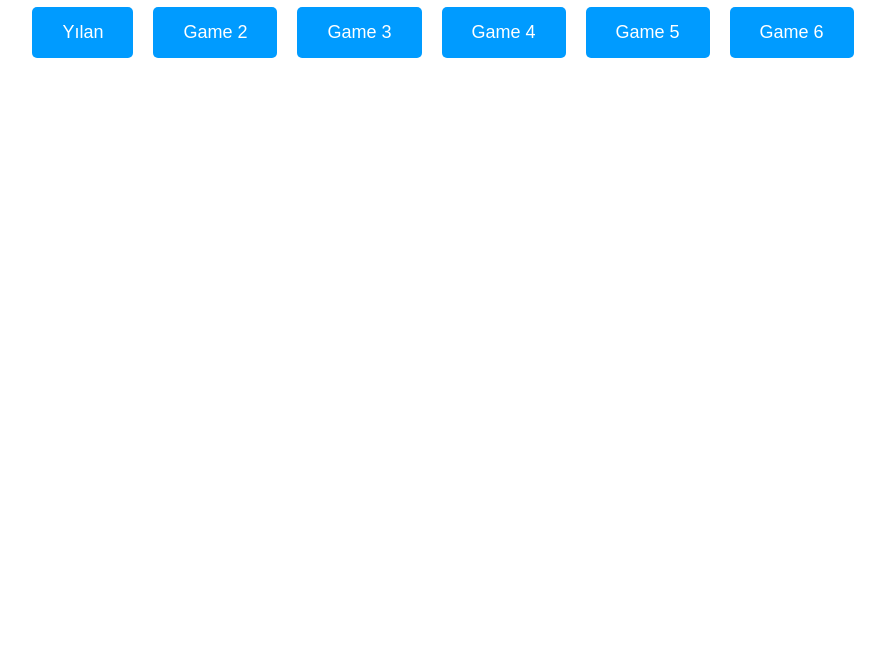
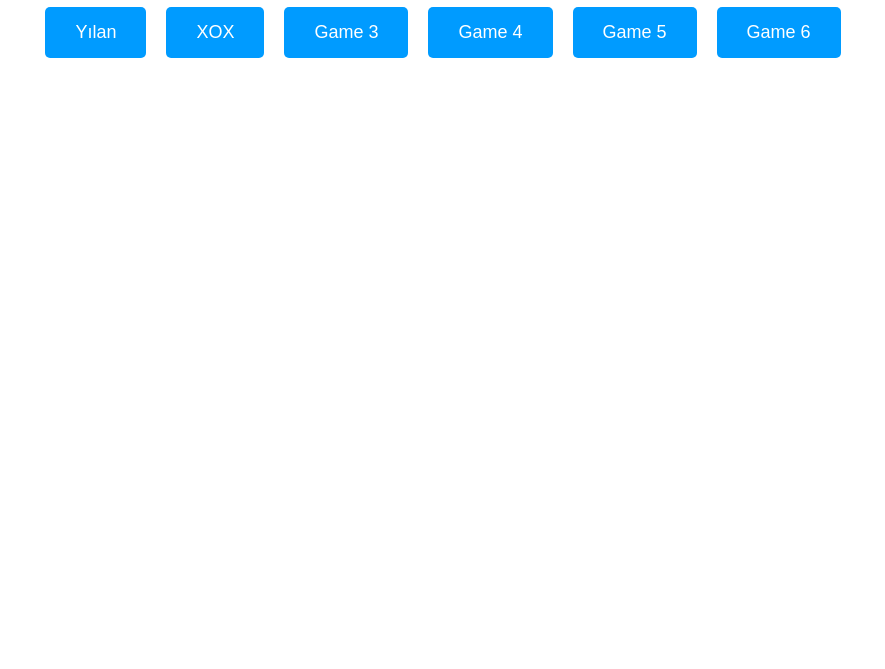
Before and after one commit to pfaloyun/pfaloyun.github.io, a plain HTML site: page index.html in a window 1280 px wide. Shown: the part 131-800 px from the top of the page, without its empty margins (197-1082 px from the left). Drawn offline with Linux system fonts and the light colour scheme.

Commit message:
Update index.html

```diff
--- a/index.html
+++ b/index.html
@@ -39,7 +39,7 @@
     <h1>PFAL Akıllı Tahta Oyunları</h1>
     <div class="button-container">
         <a href="http://pfaloyun.github.io/yilan" class="button">Yılan</a>
-        <a href="https://www.example.com/game2" class="button">Game 2</a>
+        <a href="http://pfalyoun.github.io/xox" class="button">XOX</a>
         <a href="https://www.example.com/game3" class="button">Game 3</a>
         <a href="https://www.example.com/game4" class="button">Game 4</a>
         <a href="https://www.example.com/game5" class="button">Game 5</a>
```
